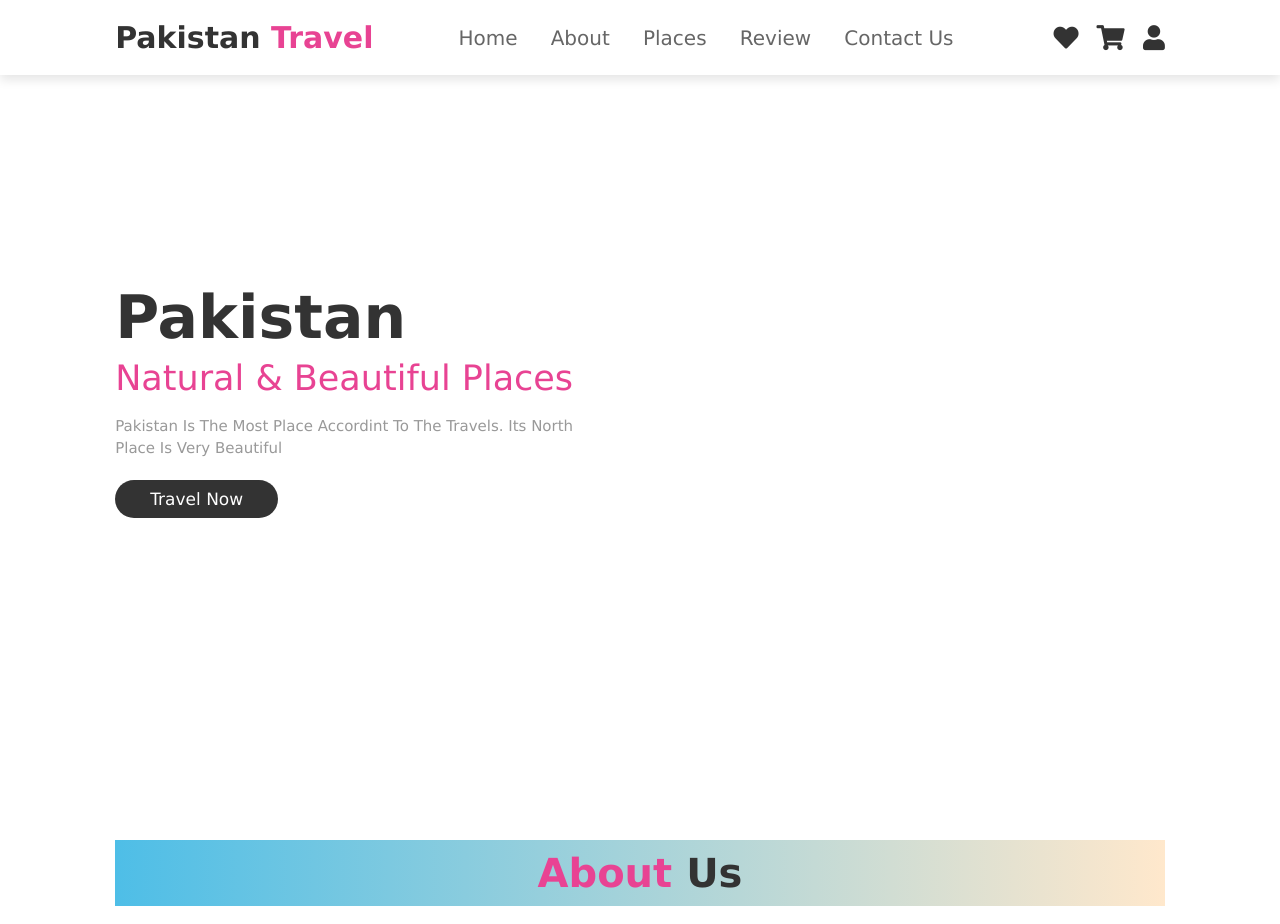
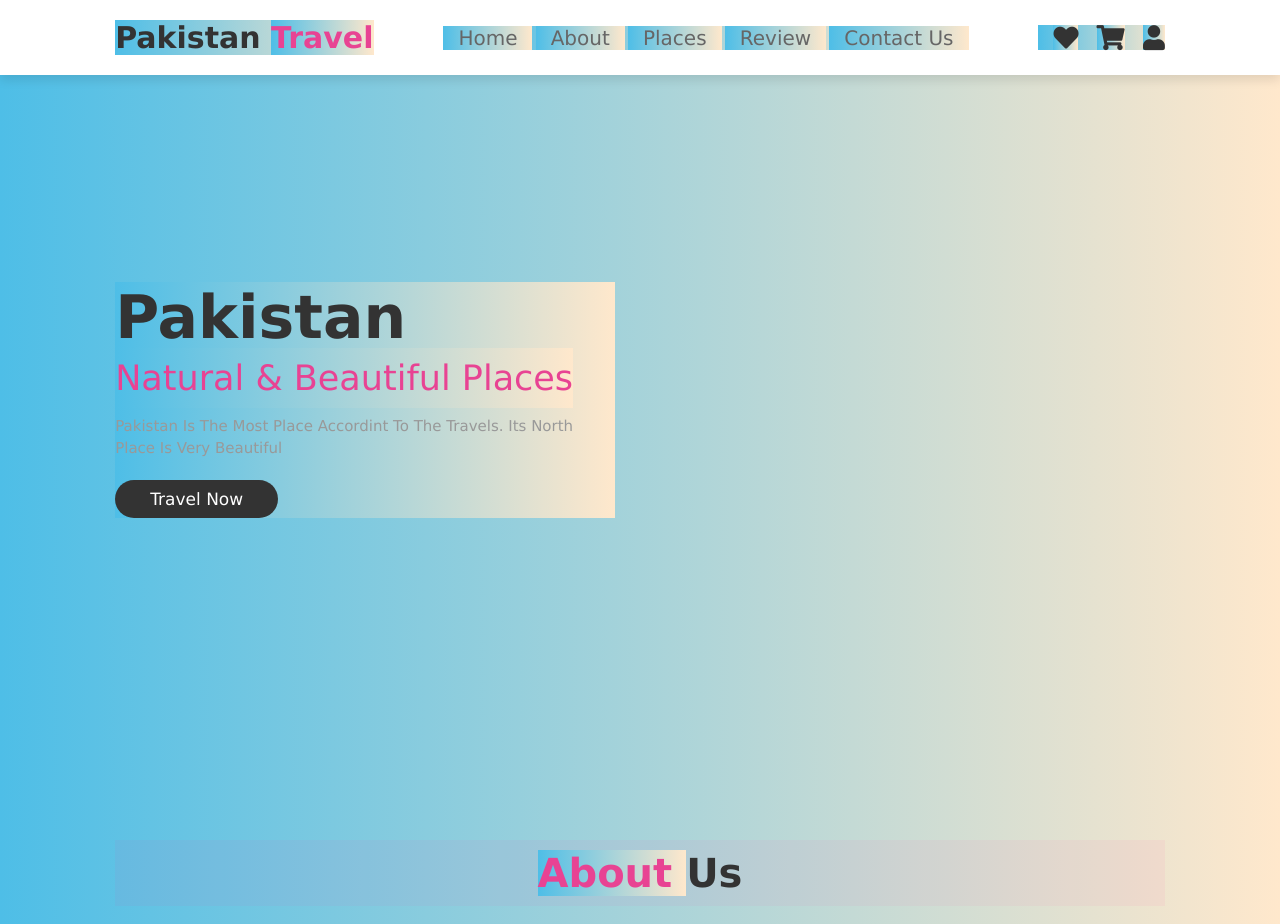
Before and after one commit to M-Ali379/pakistantravels-379, a plain HTML site: page index.html in a window 1280 px wide. Shown: the top 924 px of the page. Drawn offline with Linux system fonts and the light colour scheme.

Commit message:
Update travel.css

```diff
--- a/travel.css
+++ b/travel.css
@@ -10,6 +10,7 @@
     text-decoration: none;
     text-transform: capitalize;
     transition: .2s linear;
+     background: linear-gradient(to right,  rgb(78, 190, 231), #ffe8cc);
 }
 
 html{
@@ -30,7 +31,7 @@ section{
     padding:1rem;
     margin:2rem 0;
     background:rgba(255, 51, 153,.05);
-    background: linear-gradient(to right,  rgb(78, 190, 231), #ffe8cc);
+
 }
 
 .heading span{
```
